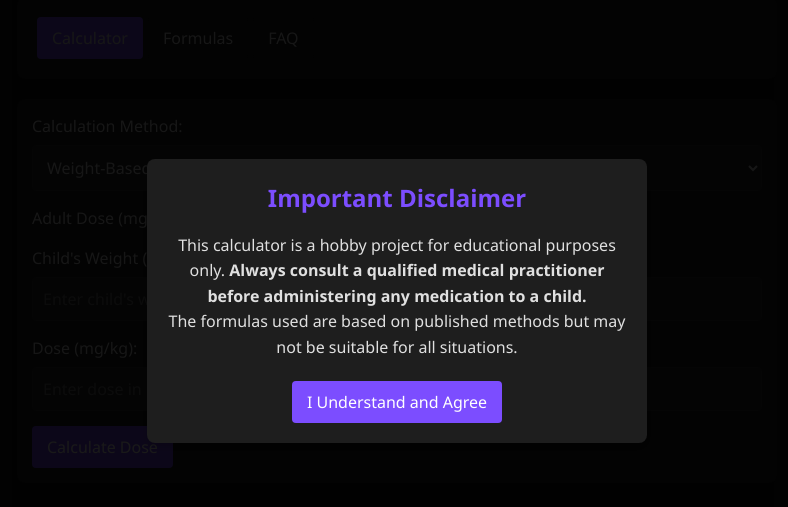
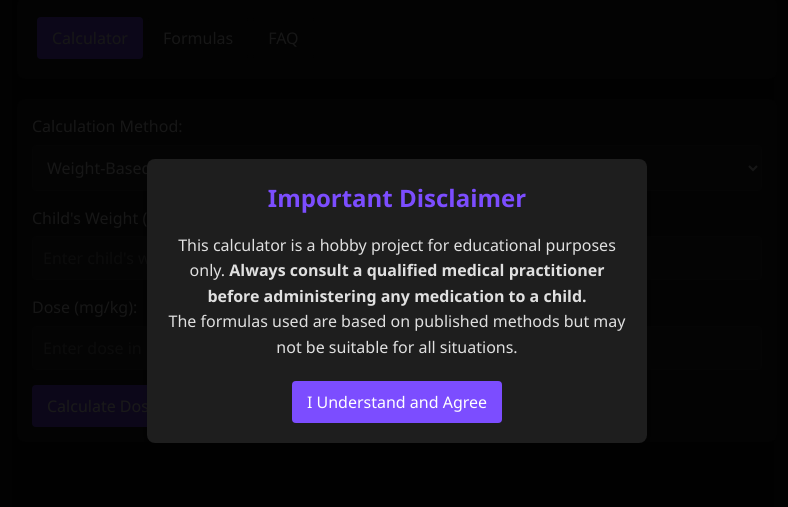
Before and after one commit to samar1h/pediatric-dosage-calculator, a plain HTML site: page index.html in a window 1280 px wide. Shown: the part 89-596 px from the top of the page, without its empty margins (243-1031 px from the left). Drawn offline with Linux system fonts and the light colour scheme.

Commit message:
Update index.html

```diff
--- a/index.html
+++ b/index.html
@@ -219,7 +219,7 @@
             </select>
         </div>
 
-        <div class="form-group">
+        <div class="form-group" id="ad">
             <label for="adultDose">Adult Dose (mg):</label>
             <input type="number" id="adultDose" placeholder="Enter adult dose in mg" min="0" step="0.1">
         </div>
@@ -411,7 +411,7 @@
             const method = this.value;
 
             // Hide all inputs first
-            document.getElementById('adultDose').style.display = 'block';
+            document.getElementById('ad').style.display = 'block';
             document.getElementById('age-input').style.display = 'none';
             document.getElementById('age-months-input').style.display = 'none';
             document.getElementById('weight-input').style.display = 'none';
@@ -449,7 +449,7 @@
                 case 'weight':
                     document.getElementById('weight-input').style.display = 'block';
                     document.getElementById('mg-per-kg-input').style.display = 'block';
-                    document.getElementById('adultDose').style.display = 'none';
+                    document.getElementById('ad').style.display = 'none';
                     break;
             }
 
```
